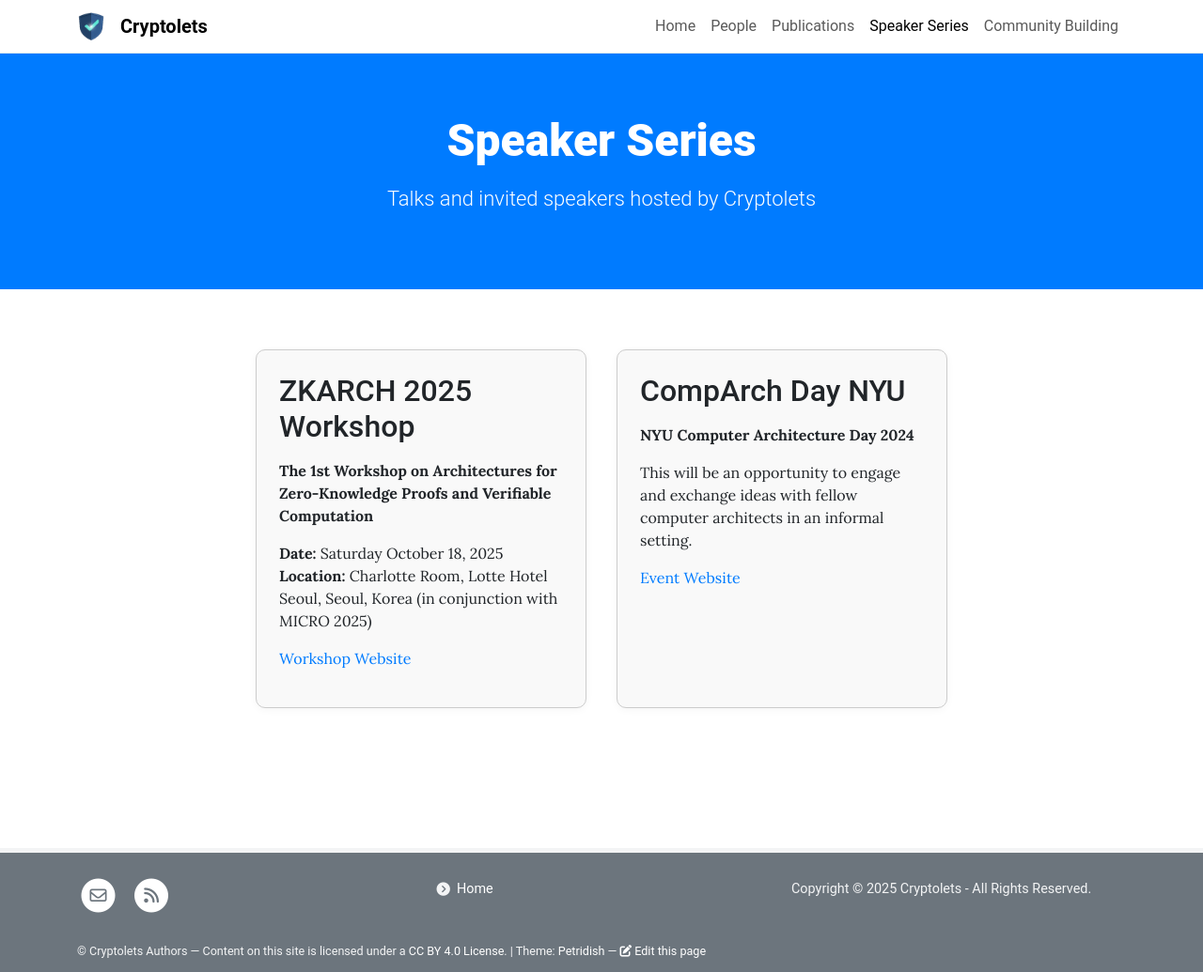
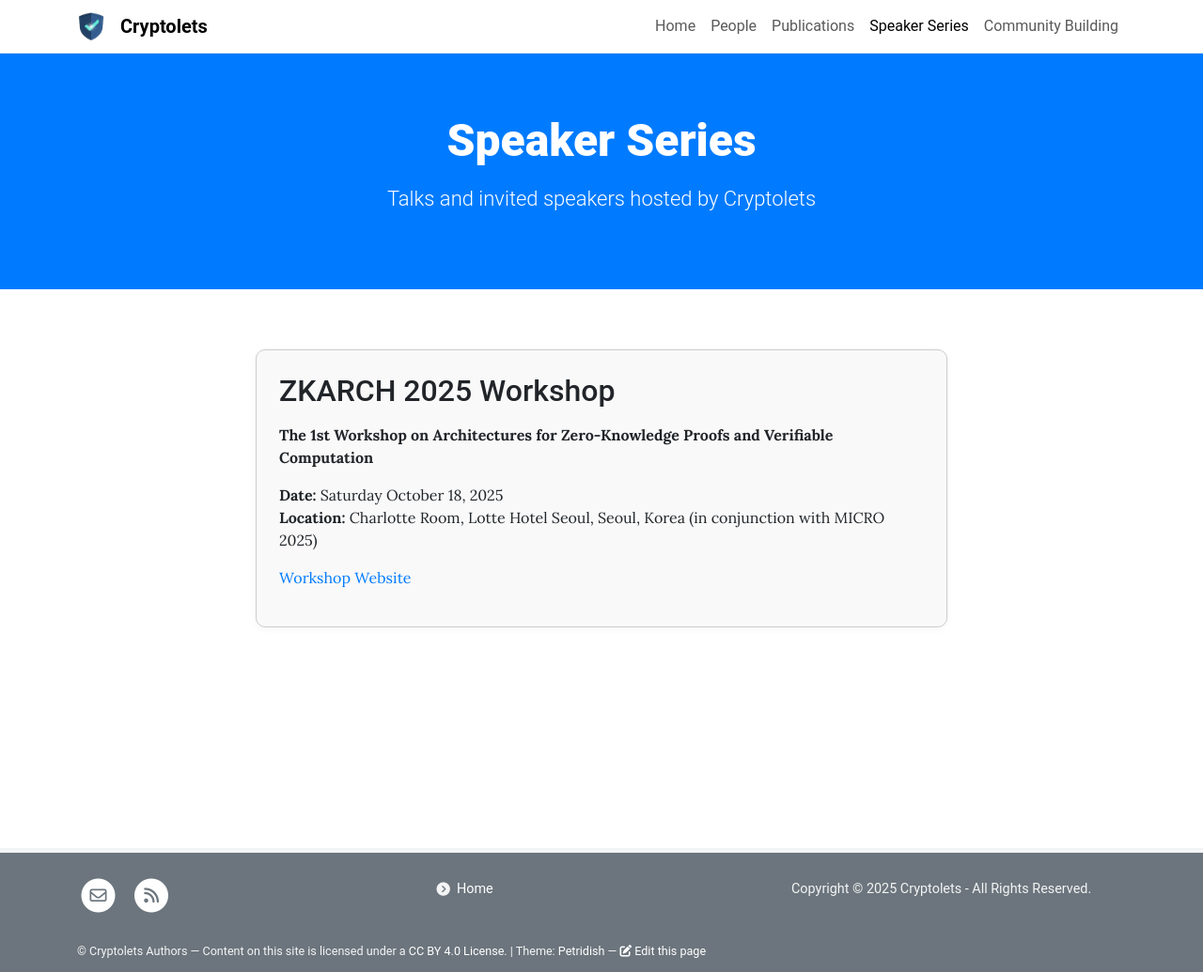
Before and after one commit to cryptolets/cryptolets.github.io, a Jekyll site: the page built from pages/speaker-series.md, in a window 1280 px wide. Shown: the whole page at 94% size. Built offline with Jekyll 4.4.1, drawn with Linux system fonts in a browser that asks for light colours.

Commit message:
workshops

```diff
--- a/pages/speaker-series.md
+++ b/pages/speaker-series.md
@@ -13,10 +13,10 @@
 		<strong>Location:</strong> Charlotte Room, Lotte Hotel Seoul, Seoul, Korea (in conjunction with MICRO 2025)</p>
 		<p><a href="https://wp.nyu.edu/baahl/zkarch-2025" target="_blank">Workshop Website</a></p>
 	</div>
-	<div style="flex: 1 1 300px; border: 1px solid #ccc; border-radius: 10px; padding: 1.5rem; background: #f9f9f9; box-shadow: 0 2px 8px rgba(0,0,0,0.04);">
+	<!-- <div style="flex: 1 1 300px; border: 1px solid #ccc; border-radius: 10px; padding: 1.5rem; background: #f9f9f9; box-shadow: 0 2px 8px rgba(0,0,0,0.04);">
 		<h2 style="margin-top: 0;">CompArch Day NYU</h2>
 		<p><strong>NYU Computer Architecture Day 2024</strong></p>
 		<p>This will be an opportunity to engage and exchange ideas with fellow computer architects in an informal setting.</p>
 		<p><a href="https://baahl-nyu.github.io/nyucomparchday2024/" target="_blank">Event Website</a></p>
-	</div>
+	</div> -->
 </div>
```
